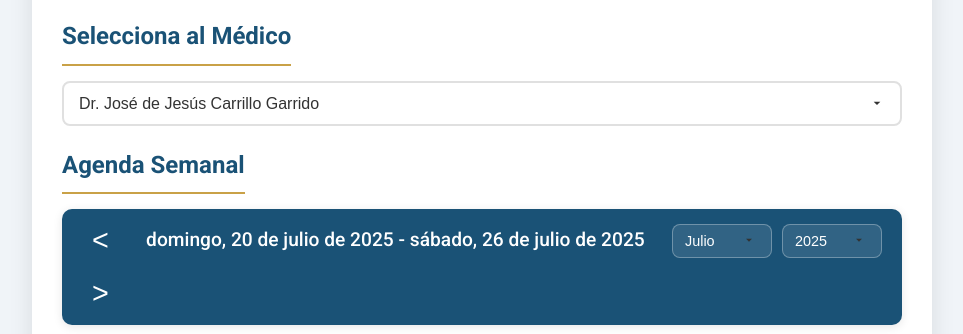
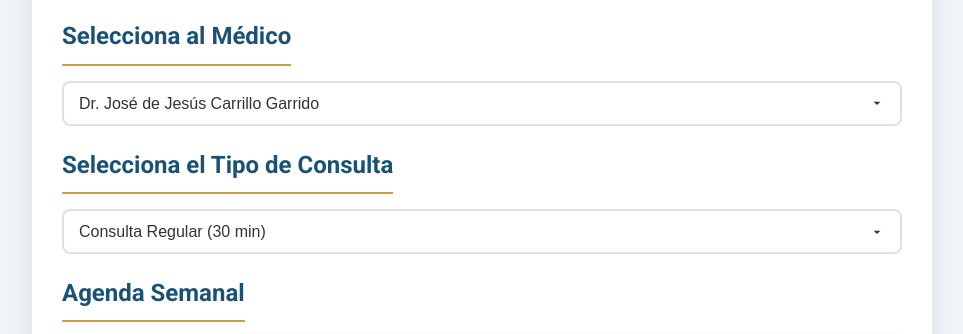
Before and after one commit to CentroMedicoCarrillo/portal-citas, a plain HTML site: page index.html in a window 1280 px wide. Shown: the part 408-742 px from the top of the page, without its empty margins (158-1121 px from the left). Drawn offline with Linux system fonts and the light colour scheme.

Commit message:
Actualización index

```diff
--- a/index.html
+++ b/index.html
@@ -22,6 +22,13 @@
                 <option value="Dr. José de Jesús Carrillo Garrido">Dr. José de Jesús Carrillo Garrido</option>
             </select>
         </div>
+        <div class="form-group">
+    <label for="consultation-type-select" class="section-title">Selecciona el Tipo de Consulta</label>
+    <select id="consultation-type-select">
+        <option value="30">Consulta Regular (30 min)</option>
+        <option value="60">Consulta Primera Vez / Valoración (60 min)</option>
+    </select>
+</div>
 
         <div class="calendar-section">
             <h2 class="section-title">Agenda Semanal</h2>
```
